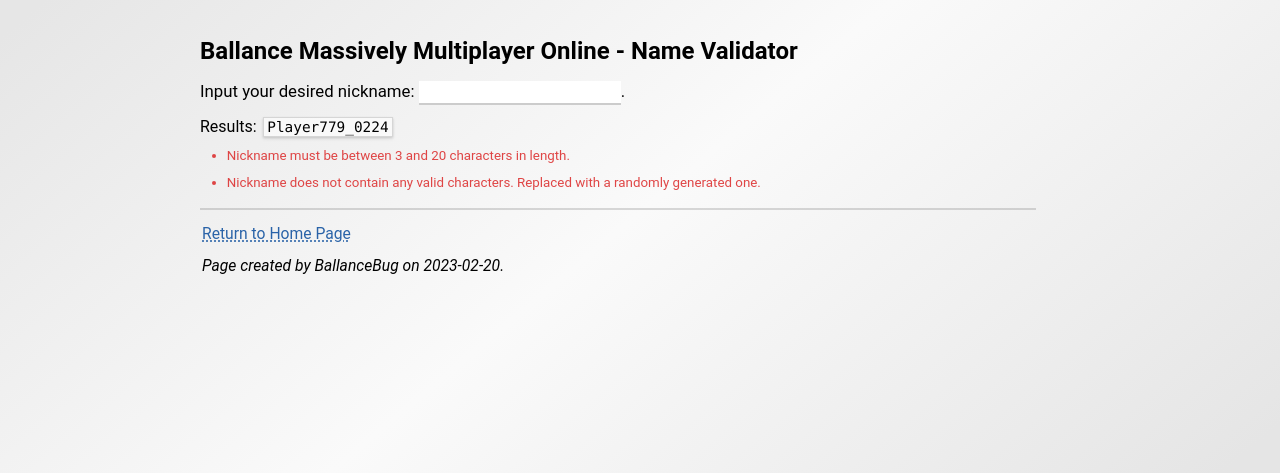
After one commit to Xenapte/dl.bmmo, a PHP site: page /utils/name-validator.html in a window 1280 px wide. The commit adds this page. Shown: the top 473 px of the page. Run offline with PHP 8.4, Linux system fonts and the light colour scheme.

Commit message:
fix: massive -> massively add: name validator

```diff
--- a/download/archives.php
+++ b/download/archives.php
@@ -4,13 +4,13 @@
   <meta charset="UTF-8">
   <meta http-equiv="X-UA-Compatible" content="IE=edge">
   <meta name="viewport" content="width=device-width, initial-scale=1.0">
-  <title>Ballance Massive Multiplayer Online - Archives</title>
+  <title>Ballance Massively Multiplayer Online - Archives</title>
   <link rel="stylesheet" href="../styles/common.css">
   <style>
   </style>
 </head>
 <body>
-  <h2>Ballance Massive Multiplayer Online - Release Archives</h2>
+  <h2>Ballance Massively Multiplayer Online - Release Archives</h2>
   <h3>About</h3>
   <p>This page provides older releases of BMMO client mods. They are here purely for archival purposes; only the latest version is supported. For older server executables, please refer to <a href="https://github.com/Swung0x48/BallanceMMO/actions">builds at GitHub Actions</a>.</p>
   <h3>List</h3>
--- /dev/null
+++ b/utils/name-validator.html
@@ -0,0 +1,70 @@
+<!DOCTYPE html>
+<html lang="en">
+<head>
+  <meta charset="UTF-8">
+  <meta http-equiv="X-UA-Compatible" content="IE=edge">
+  <meta name="viewport" content="width=device-width, initial-scale=1.0">
+  <title>BMMO Name Validator</title>
+  <link rel="stylesheet" href="../styles/common.css">
+  <style>
+    #username {
+      font: 0.9em "SF Mono", Menlo, "Noto Sans Mono", "Roboto Mono", Consolas, "Liberation Mono", monospace;
+      padding: 2px 5px; background-color: white; border: none;
+      border-bottom: 2.5px solid #0003;
+    }
+    #username:focus { outline: none; }
+    #hints { font-size: smaller; color: rgba(219, 42, 42, 0.872); }
+  </style>
+</head>
+<body onload="transformUsername()">
+  <h2>Ballance Massively Multiplayer Online - Name Validator</h2>
+  <p class="larger">Input your desired nickname: <input type="text" name="username" id="username" oninput="transformUsername()">.</p>
+  <p>Results: <code id="transformed-username"></code></p>
+  <ul id="hints"></ul>
+  <footer>
+    <p><a href="../">Return to Home Page</a></p>
+    <p><cite>Page created by BallanceBug on 2023-02-20.</cite></p>
+  </footer>
+  <script>
+    const min_length = 3, max_length = 20;
+    const valid_chars = "abcdefghijklmnopqrstuvwxyzABCDEFGHIJKLMNOPQRSTUVWXYZ0123456789_\\-+=.~()";
+    const invalid_chars_regexp = new RegExp(`[^${valid_chars}]`), non_underscore_regexp = /[^_]/;
+
+    function transformUsername() {
+      let username = document.getElementById("username").value;
+      let hintsElement = document.getElementById("hints");
+
+      hintsElement.innerHTML = "";
+
+      if (username.length < min_length || username.length > max_length) {
+        hintsElement.appendChild(createHint(`Nickname must be between ${min_length} and ${max_length} characters in length.`));
+        username = (username + "___").slice(0, max_length);
+      }
+
+      let invalid_pos = -1;
+      while ((invalid_pos = username.search(invalid_chars_regexp)) != -1) {
+        hintsElement.appendChild(createHint(`Invalid character <code>${username[invalid_pos]}</code> at position <ins>${invalid_pos}</ins>; nicknames must only contain alphanumeric characters and underscores.`));
+        username = username.slice(0, invalid_pos) + "_" + username.slice(invalid_pos + 1);
+      }
+
+      if (username.search(non_underscore_regexp) == -1) {
+        username = getRandomName();
+        hintsElement.appendChild(createHint("Nickname does not contain any valid characters. Replaced with a randomly generated one."));
+      }
+
+      document.getElementById("transformed-username").innerHTML = username;
+    }
+
+    function createHint(hintText) {
+      let hint = document.createElement("li");
+      hint.innerHTML = hintText;
+      return hint;
+    }
+
+    function getRandomName() {
+      let date = new Date();
+      return `Player${Math.floor(1000 * Math.random()).toString().padStart(3, "0")}_${(date.getMonth() + 1).toString().padStart(2, "0")}${date.getDate().toString().padStart(2, "0")}`;
+    }
+  </script>
+</body>
+</html>
```
Also changed, not shown: index.html (+7 -3 lines), .htaccess.
